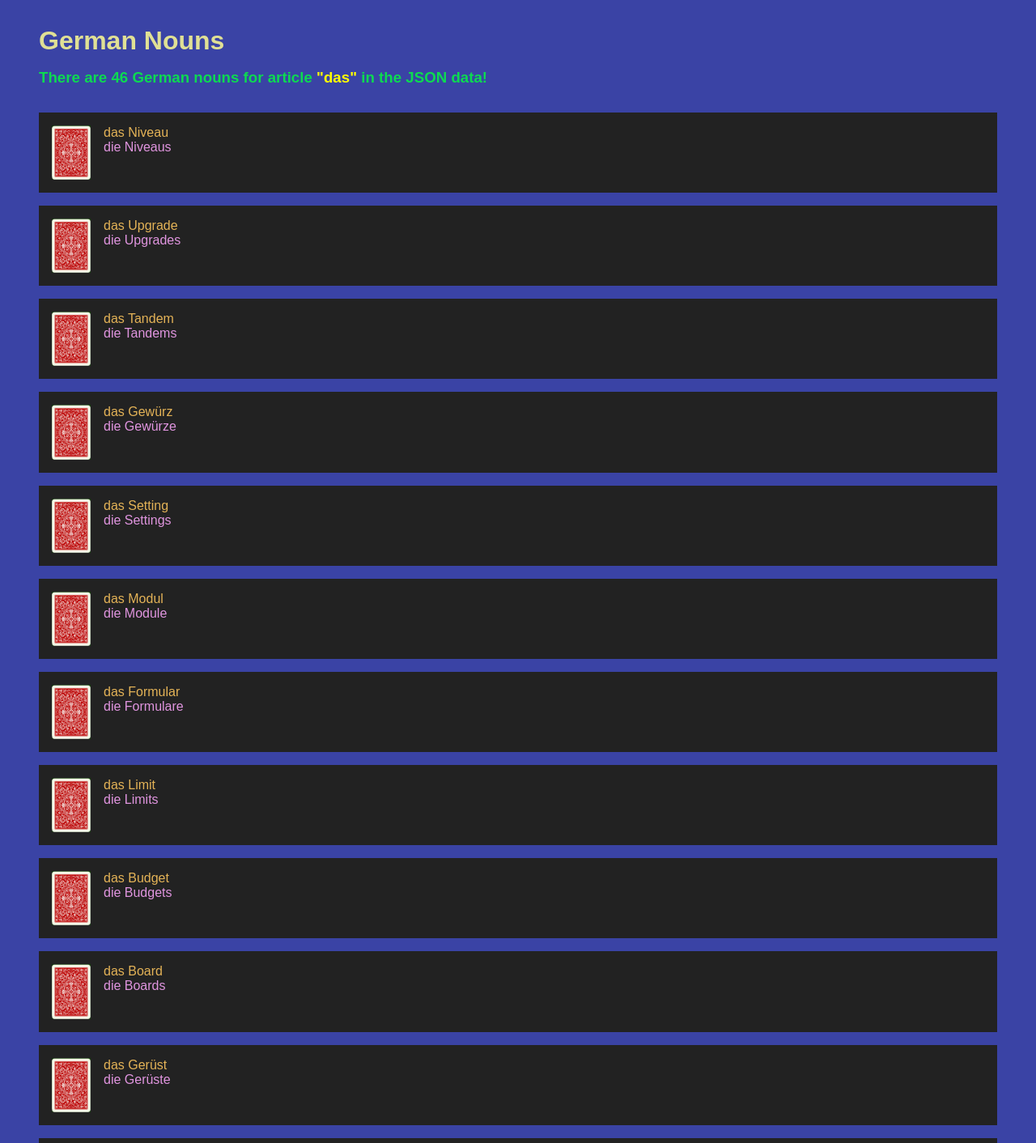
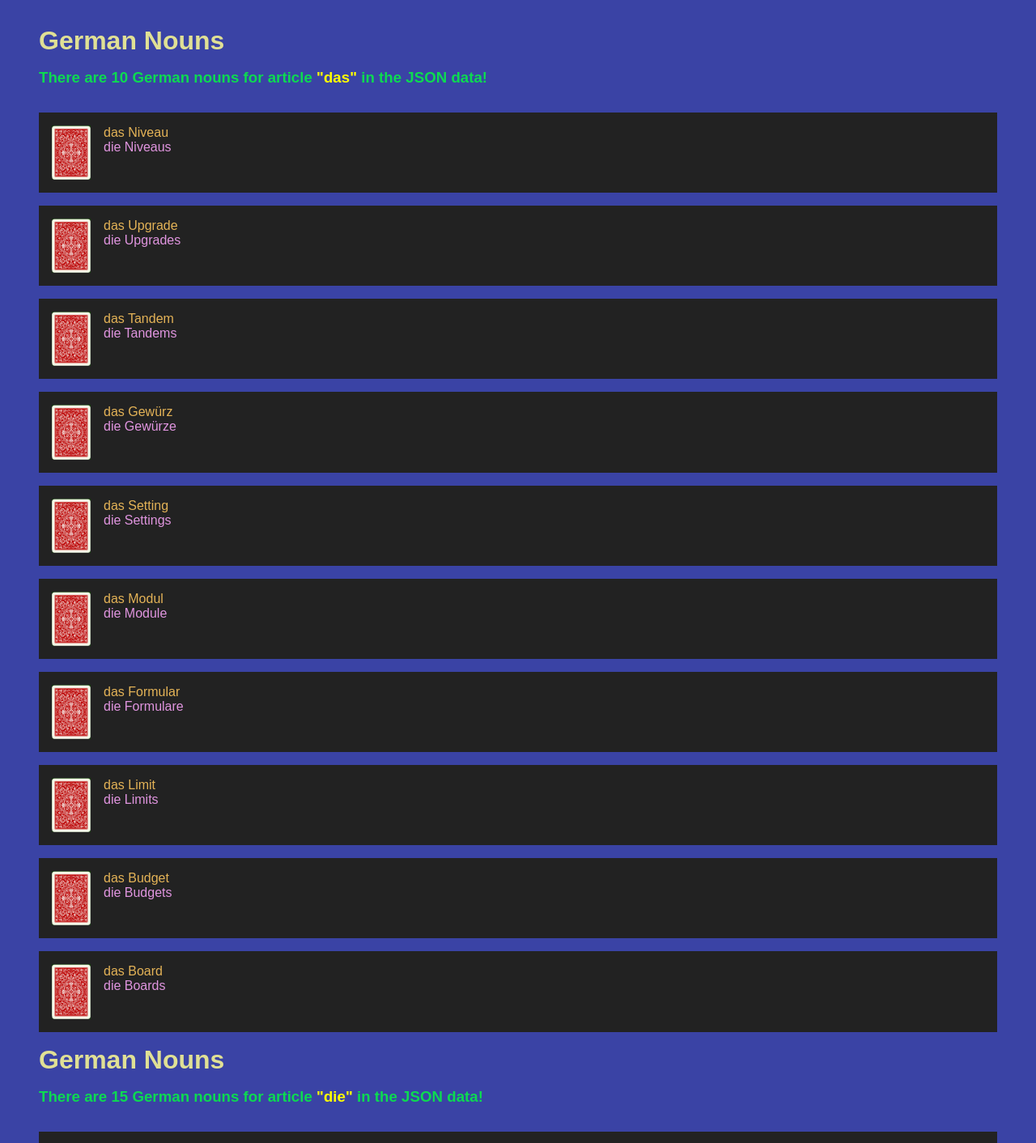
Before and after one commit to Scientific-Research/mk004reactbasics, a React (Vite) app: page / in a window 1280 px wide. Shown: the top 1412 px of the page at 81% size. Built offline with nearby package versions, Linux system fonts and the light colour scheme.

Commit message:
to set the number of every article

```diff
--- a/src/App.jsx
+++ b/src/App.jsx
@@ -5,9 +5,9 @@ function App() {
   return (
     <div className="App">
       {/* <GermanNouns /> */}
-      <GermanNouns article="das" />
-      <GermanNouns article="die" />
-      <GermanNouns article="der" />
+      <GermanNouns article="das" number={10} />
+      <GermanNouns article="die" number={15} />
+      <GermanNouns article="der" number={20} />
     </div>
   );
 }
--- a/src/components/GermanNouns.jsx
+++ b/src/components/GermanNouns.jsx
@@ -30,10 +30,16 @@ function shuffle(array) {
 // console.log(arr);
 // console.log(germanNoun);
 
-export const GermanNouns = ({ article }) => {
+export const GermanNouns = ({ article, number }) => {
+  // To set the type of every article
   const germanNouns = shuffle(_germanNouns).filter(
     (d) => d.article === article
   );
+
+  // To set the number of every article
+  console.log(number);
+  germanNouns.length = germanNouns.length - (germanNouns.length - number);
+
   return (
     <>
       <h1>German Nouns</h1>
```
Also changed, not shown: dev/notes.txt.
